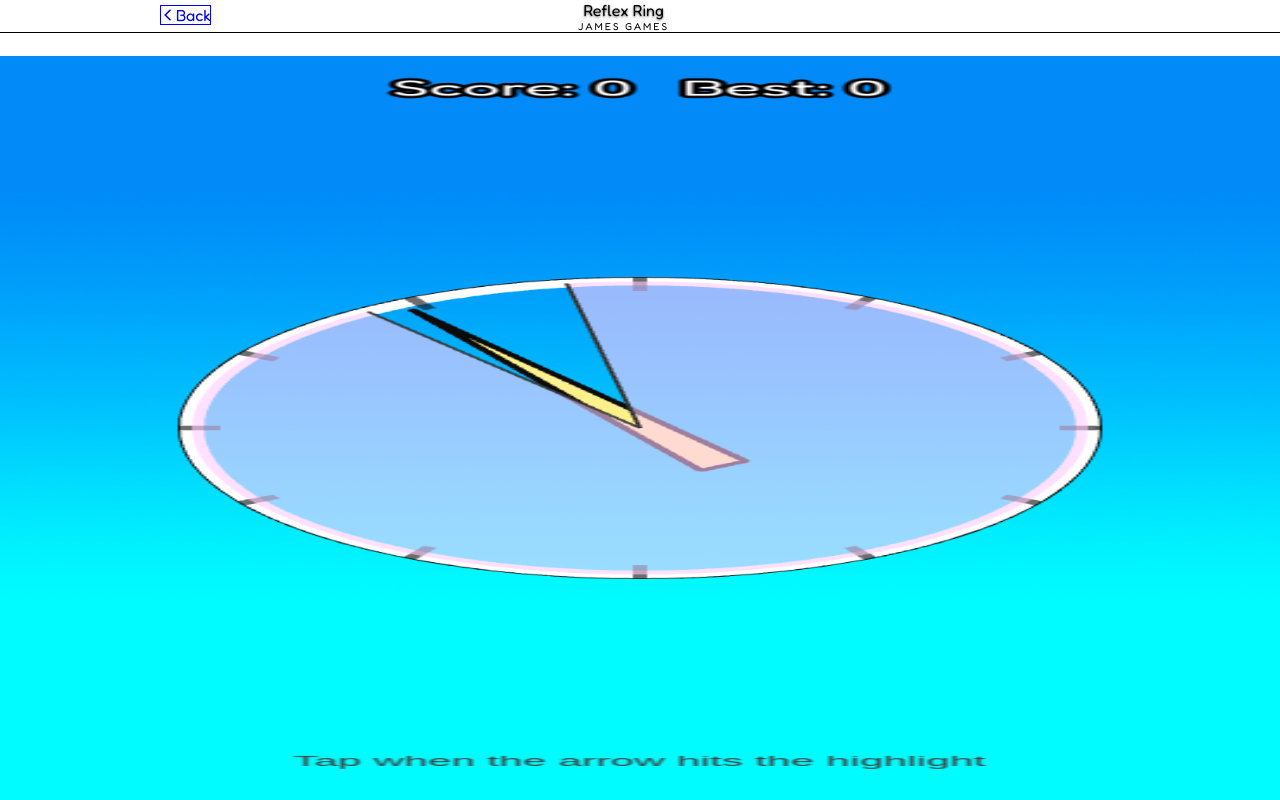
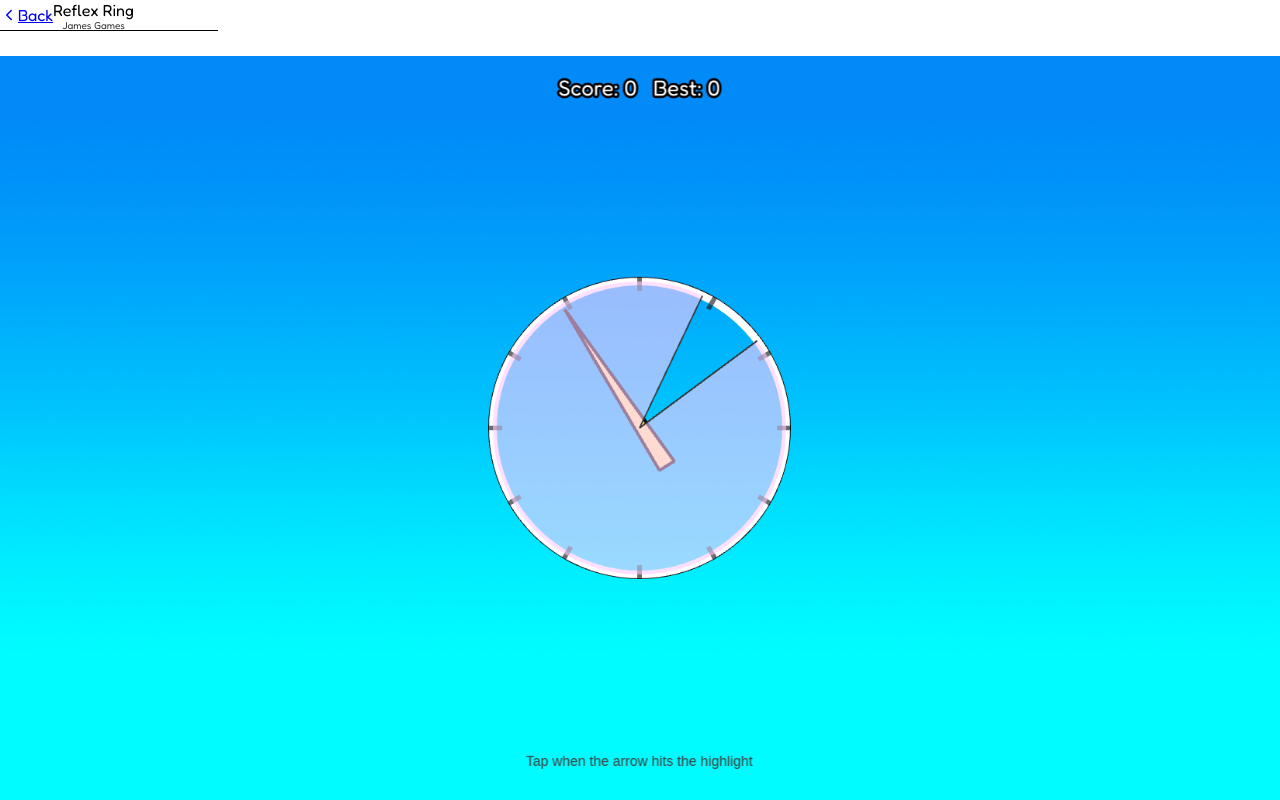
Before and after one commit to jamesevans28/james-games, a React (Vite) app: page / in a window 1280 px wide. Both pictures are taken after a click on the button 640 px from the left and 369 px from the top of the page. Built offline with nearby package versions, Linux system fonts and the light colour scheme; no server answers.

Commit message:
Fixes for reflex ring game

```diff
--- a/src/games/reflex-ring/index.ts
+++ b/src/games/reflex-ring/index.ts
@@ -7,7 +7,7 @@ export function mount(container: HTMLElement) {
     width: 540,
     height: 960,
     parent: container,
-    backgroundColor: "#000000",
+    transparent: true,
     scale: {
       mode: Phaser.Scale.FIT,
       autoCenter: Phaser.Scale.CENTER_BOTH,
--- a/src/index.css
+++ b/src/index.css
@@ -21,10 +21,7 @@ body {
   overflow: hidden;
 }
 #game-container canvas {
-  position: absolute;
-  inset: 0;
-  width: 100% !important;
-  height: 100% !important;
+  /* Let Phaser Scale manager control CSS size to preserve aspect ratio */
   display: block;
 }
 
@@ -52,4 +49,9 @@ button {
   right: 0;
   bottom: 0;
   width: 100vw;
+  /* Use the app background image stretched to edges */
+  background-image: url("/assets/bg.png");
+  background-size: cover;
+  background-position: center;
+  background-repeat: no-repeat;
 }
--- a/src/pages/games/GameHeader.tsx
+++ b/src/pages/games/GameHeader.tsx
@@ -1,45 +1,42 @@
 import { Link } from "react-router-dom";
 
-type GameHeaderProps = {
+interface Props {
   title: string;
   brand?: string;
-};
+}
 
-export default function GameHeader({ title, brand = "James Games" }: GameHeaderProps) {
+export default function GameHeader({ title, brand = "James Games" }: Props) {
   return (
-    <header className="fixed top-0 left-0 right-0 z-50 w-full h-14 border-b border-white/10 bg-gradient-to-r from-fuchsia-600/80 via-purple-600/80 to-blue-600/80 backdrop-blur supports-[backdrop-filter]:bg-opacity-80">
-      <div className="h-full mx-auto max-w-[960px] px-3 flex items-center gap-3">
-        <Link to="/" className="shrink-0">
-          <span className="inline-flex items-center gap-2 rounded-md bg-white/10 hover:bg-white/20 px-3 py-1.5 text-sm font-semibold ring-1 ring-inset ring-white/20 transition-colors">
-            <svg
-              width="16"
-              height="16"
-              viewBox="0 0 20 20"
-              fill="none"
-              xmlns="http://www.w3.org/2000/svg"
-              className="-ml-0.5"
+    <header className="fixed top-0 left-0 right-0 z-50 h-14">
+      <div
+        className="h-full flex items-center justify-between px-3
+        bg-gradient-to-r from-fuchsia-600 via-purple-600 to-sky-600
+        text-white shadow-lg border-b border-white/20 backdrop-blur"
       >
+        <Link
+          to="/"
+          className="inline-flex items-center gap-2 rounded-full bg-white/15 hover:bg-white/25
+                     transition-colors px-3 py-1.5"
+          aria-label="Back to games"
+        >
+          <svg width="18" height="18" viewBox="0 0 24 24" fill="none">
             <path
-                d="M12.5 4L6.5 10L12.5 16"
+              d="M15 6l-6 6 6 6"
               stroke="currentColor"
               strokeWidth="2"
               strokeLinecap="round"
               strokeLinejoin="round"
             />
           </svg>
-            Back
-          </span>
+          <span className="text-sm font-medium">Back</span>
         </Link>
 
-        <div className="flex-1 text-center">
-          <div className="text-lg sm:text-xl font-extrabold tracking-wide text-white drop-shadow-[0_1px_1px_rgba(0,0,0,0.6)]">
-            {title}
-          </div>
-          <div className="text-[10px] uppercase tracking-[0.2em] text-white/70">{brand}</div>
+        <div className="text-center pointer-events-none select-none">
+          <div className="text-lg font-extrabold drop-shadow-sm">{title}</div>
+          <div className="text-[10px] opacity-80 leading-none">{brand}</div>
         </div>
 
-        {/* spacer to balance layout with centered title */}
-        <div className="w-[84px]" aria-hidden="true" />
+        <div className="w-[84px]" />
       </div>
     </header>
   );
```
Also changed, not shown: src/games/reflex-ring/ReflexRingGame.ts (+139 -10 lines). Lines whose indentation alone changed are shown as unchanged.
